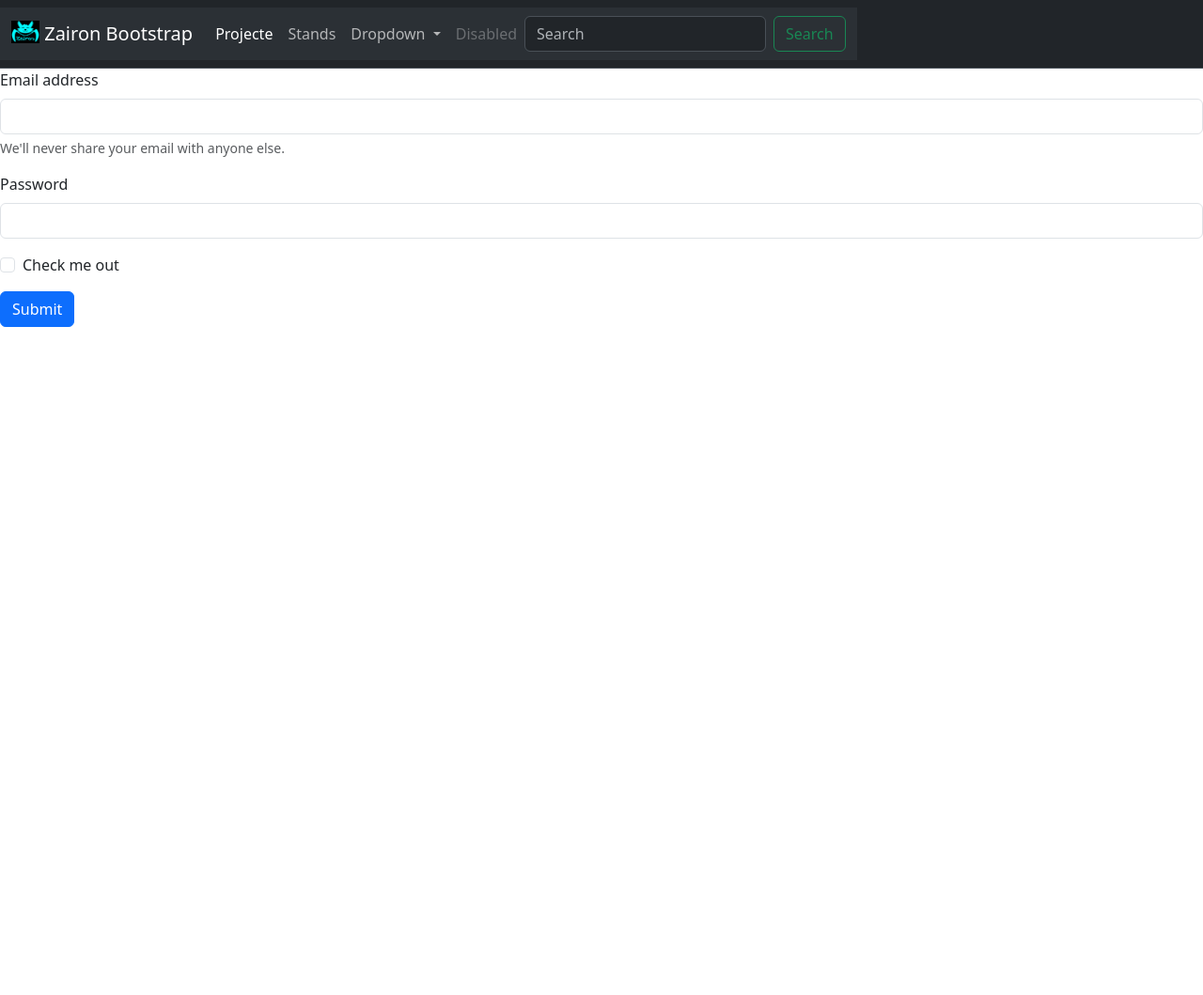
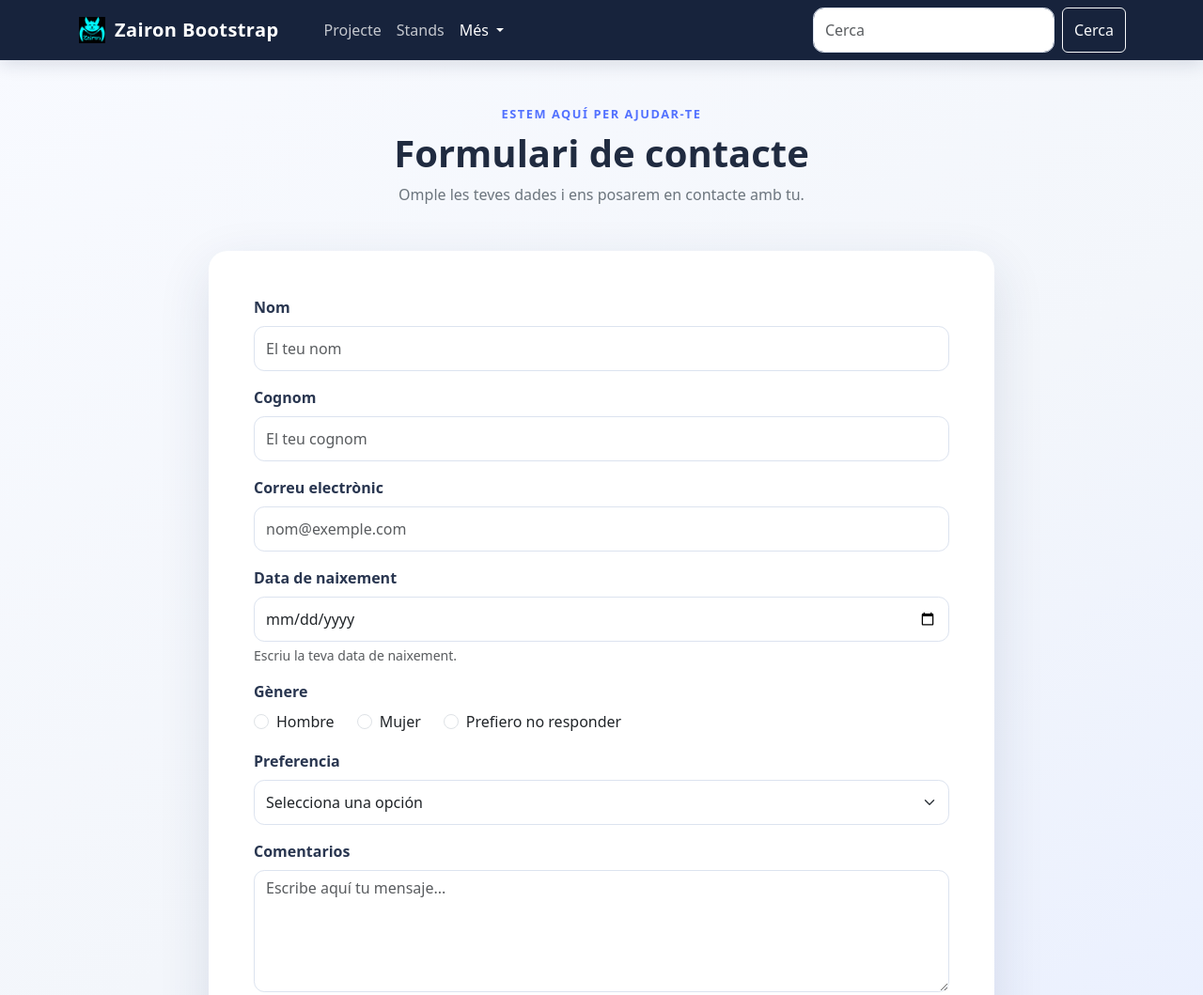
Before and after one commit to ZaironTheLegend/M15_Boosttrap_alejandro, a plain HTML site: page formulari.html in a window 1280 px wide. Shown: the top 1059 px of the page at 94% size. Before the commit the page ends 800 px from the top, so only its background shows below. Drawn offline with nearby package versions, Linux system fonts and the light colour scheme.

Commit message:
Formulario Fase 2

```diff
--- a/formulari.html
+++ b/formulari.html
@@ -1,67 +1,218 @@
 <!DOCTYPE html>
-<html lang="en">
+<html lang="ca">
 <head>
     <meta charset="UTF-8">
     <meta name="viewport" content="width=device-width, initial-scale=1.0">
-    <title>Formulari</title>
+    <title>Formulari de contacte | Zairon Bootstrap</title>
     <link href="https://cdn.jsdelivr.net/npm/bootstrap@5.3.8/dist/css/bootstrap.min.css" rel="stylesheet" integrity="sha384-sRIl4kxILFvY47J16cr9ZwB07vP4J8+LH7qKQnuqkuIAvNWLzeN8tE5YBujZqJLB" crossorigin="anonymous">
+    <style>
+        :root {
+            --page-bg: #f3f6fb;
+            --nav-bg: #17233c;
+            --accent: #5271ff;
+        }
+
+        body {
+            min-height: 100vh;
+            background: linear-gradient(145deg, #f8faff 0%, var(--page-bg) 55%, #e9efff 100%);
+            color: #202b40;
+        }
+
+        .site-navbar {
+            background-color: var(--nav-bg);
+            box-shadow: 0 4px 18px rgba(20, 33, 61, 0.14);
+        }
+
+        .navbar-brand {
+            font-weight: 700;
+            letter-spacing: 0.02em;
+        }
+
+        .navbar-brand img {
+            object-fit: contain;
+        }
+
+        .nav-link {
+            color: rgba(255, 255, 255, 0.75);
+        }
+
+        .nav-link:hover,
+        .nav-link.active {
+            color: #fff;
+        }
+
+        .page-content {
+            max-width: 860px;
+        }
+
+        .form-card {
+            border: 0;
+            border-radius: 1.25rem;
+            box-shadow: 0 18px 55px rgba(29, 49, 88, 0.12);
+        }
+
+        .form-card .card-body {
+            padding: clamp(1.5rem, 5vw, 3rem);
+        }
+
+        .page-kicker {
+            color: var(--accent);
+            font-size: 0.8rem;
+            font-weight: 700;
+            letter-spacing: 0.12em;
+            text-transform: uppercase;
+        }
+
+        .form-label,
+        legend {
+            color: #293650;
+            font-weight: 600;
+        }
+
+        .form-control,
+        .form-select {
+            min-height: 48px;
+            border-color: #dce3ef;
+            border-radius: 0.7rem;
+        }
+
+        .form-control:focus,
+        .form-select:focus {
+            border-color: var(--accent);
+            box-shadow: 0 0 0 0.22rem rgba(82, 113, 255, 0.15);
+        }
+
+        textarea.form-control {
+            min-height: 130px;
+        }
+
+        .gender-options {
+            display: flex;
+            flex-wrap: wrap;
+            gap: 0.75rem 1.5rem;
+        }
+
+        .form-check-input:checked {
+            background-color: var(--accent);
+            border-color: var(--accent);
+        }
+
+        .submit-button {
+            min-height: 48px;
+            border: 0;
+            border-radius: 0.7rem;
+            background: linear-gradient(110deg, #5271ff, #7655df);
+            font-weight: 600;
+        }
+
+        .submit-button:hover {
+            background: linear-gradient(110deg, #405fe9, #6746cb);
+        }
+    </style>
 </head>
 <body>
-    <nav class="navbar bg-dark border-bottom border-body" data-bs-theme="dark">
-    <nav class="navbar navbar-expand-lg bg-body-tertiary">
-        <div class="container-fluid">
-            <a class="navbar-brand" href="inici.html">
-            <img src="img/Zairon.png" alt="Logo" width="30" height="24" class="d-inline-block align-text-top">
+    <nav class="navbar navbar-expand-lg navbar-dark site-navbar">
+        <div class="container">
+            <a class="navbar-brand d-flex align-items-center gap-2" href="inici.html">
+                <img src="img/Zairon.png" alt="Logo de Zairon" width="32" height="28">
                 Zairon Bootstrap
             </a>
-            <button class="navbar-toggler" type="button" data-bs-toggle="collapse" data-bs-target="#navbarSupportedContent" aria-controls="navbarSupportedContent" aria-expanded="false" aria-label="Toggle navigation">
+            <button class="navbar-toggler" type="button" data-bs-toggle="collapse" data-bs-target="#navbarSupportedContent" aria-controls="navbarSupportedContent" aria-expanded="false" aria-label="Obre el menú">
                 <span class="navbar-toggler-icon"></span>
             </button>
             <div class="collapse navbar-collapse" id="navbarSupportedContent">
-                <ul class="navbar-nav me-auto mb-2 mb-lg-0">
+                <ul class="navbar-nav me-auto ms-lg-4 mb-2 mb-lg-0">
                     <li class="nav-item">
-                        <a class="nav-link active" aria-current="page" href="index.html">Projecte</a>
+                        <a class="nav-link" href="index.html">Projecte</a>
                     </li>
                     <li class="nav-item">
                         <a class="nav-link" href="stands.html">Stands</a>
                     </li>
                     <li class="nav-item dropdown">
-                        <a class="nav-link dropdown-toggle" href="#" role="button" data-bs-toggle="dropdown" aria-expanded="false">
-                            Dropdown
+                        <a class="nav-link dropdown-toggle active" href="#" role="button" data-bs-toggle="dropdown" aria-expanded="false">
+                            Més
                         </a>
                         <ul class="dropdown-menu">
                             <li><a class="dropdown-item" href="contactes.html">Contactes</a></li>
-                            <li><a class="dropdown-item" href="formulari.html">Formulari</a></li>
-                            <li><hr class="dropdown-divider"></li>
-                            <li><a class="dropdown-item" href="#">Something else here</a></li>
+                            <li><a class="dropdown-item active" aria-current="page" href="formulari.html">Formulari</a></li>
                         </ul>
-                    </li>
-                    <li class="nav-item">
-                        <a class="nav-link disabled">Disabled</a>
                     </li>
                 </ul>
                 <form class="d-flex" role="search">
-                    <input class="form-control me-2" type="search" placeholder="Search" aria-label="Search">
-                    <button class="btn btn-outline-success" type="submit">Search</button>
+                    <input class="form-control me-2" type="search" placeholder="Cerca" aria-label="Cerca">
+                    <button class="btn btn-outline-light" type="submit">Cerca</button>
                 </form>
             </div>
         </div>
     </nav>
-    </nav>
+
+    <main class="container page-content py-5">
+        <div class="text-center mb-4 mb-md-5">
+            <p class="page-kicker mb-2">Estem aquí per ajudar-te</p>
+            <h1 class="display-6 fw-bold mb-2">Formulari de contacte</h1>
+            <p class="text-secondary mb-0">Omple les teves dades i ens posarem en contacte amb tu.</p>
+        </div>
+
+        <section class="card form-card">
+            <div class="card-body">
                 <form>
-  <div class="mb-3">
-    <label for="exampleInputEmail1" class="form-label">Email address</label>
-    <input type="email" class="form-control" id="exampleInputEmail1" aria-describedby="emailHelp">
-    <div id="emailHelp" class="form-text">We'll never share your email with anyone else.</div>
+                    <div class="row g-3">
+                        <div class="col-12">
+                            <label for="nom" class="form-label">Nom</label>
+                            <input class="form-control" type="text" id="nom" name="nom" placeholder="El teu nom">
                         </div>
-  <div class="mb-3">
-    <label for="exampleInputPassword1" class="form-label">Password</label>
-    <input type="password" class="form-control" id="exampleInputPassword1">
+                        <div class="col-12">
+                            <label for="cognom" class="form-label">Cognom</label>
+                            <input class="form-control" type="text" id="cognom" name="cognom" placeholder="El teu cognom">
                         </div>
-  <div class="mb-3 form-check">
-    <input type="checkbox" class="form-check-input" id="exampleCheck1">
-    <label class="form-check-label" for="exampleCheck1">Check me out</label>
+                        <div class="col-12">
+                            <label for="correu" class="form-label">Correu electrònic</label>
+                            <input type="email" class="form-control" id="correu" name="correu" placeholder="nom@exemple.com">
                         </div>
-  <button type="submit" class="btn btn-primary">Submit</button>
+                        <div class="col-12">
+                            <label for="dataNaixement" class="form-label">Data de naixement</label>
+                            <input type="date" class="form-control" id="dataNaixement" name="dataNaixement" aria-describedby="dateHelp">
+                            <div id="dateHelp" class="form-text">Escriu la teva data de naixement.</div>
+                        </div>
+                        <fieldset class="col-12">
+                            <legend class="form-label fs-6 mb-2">Gènere</legend>
+                            <div class="gender-options">
+                                <div class="form-check">
+                                    <input class="form-check-input" type="radio" name="genero" id="generoHombre" value="hombre">
+                                    <label class="form-check-label" for="generoHombre">Hombre</label>
+                                </div>
+                                <div class="form-check">
+                                    <input class="form-check-input" type="radio" name="genero" id="generoMujer" value="mujer">
+                                    <label class="form-check-label" for="generoMujer">Mujer</label>
+                                </div>
+                                <div class="form-check">
+                                    <input class="form-check-input" type="radio" name="genero" id="generoNoResponder" value="prefiero-no-responder">
+                                    <label class="form-check-label" for="generoNoResponder">Prefiero no responder</label>
+                                </div>
+                            </div>
+                        </fieldset>
+                        <div class="col-12">
+                            <label class="form-label" for="preferencia">Preferencia</label>
+                            <select class="form-select" id="preferencia" name="preferencia">
+                                <option selected>Selecciona una opción</option>
+                                <option value="1">Hermit Purple</option>
+                                <option value="2">Star Platinum</option>
+                                <option value="3">The World</option>
+                            </select>
+                        </div>
+                        <div class="col-12">
+                            <label class="form-label" for="comentarios">Comentarios</label>
+                            <textarea class="form-control" placeholder="Escribe aquí tu mensaje..." id="comentarios" name="comentarios"></textarea>
+                        </div>
+                        <div class="col-12 pt-2">
+                            <button type="submit" class="btn btn-primary submit-button w-100">Confirma</button>
+                        </div>
+                    </div>
                 </form>
+            </div>
+        </section>
+    </main>
+
+    <script src="https://cdn.jsdelivr.net/npm/bootstrap@5.3.8/dist/js/bootstrap.bundle.min.js" integrity="sha384-FKyoEForCGlyvwx9Hj09JcYn3nv7wiPVlz7YYwJrWVcXK/BmnVDxM+D2scQbITxI" crossorigin="anonymous"></script>
 </body>
+</html>
```
Lines whose indentation alone changed are shown as unchanged.
